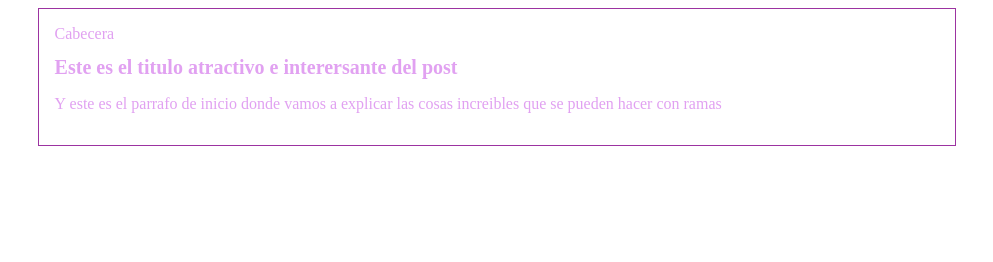
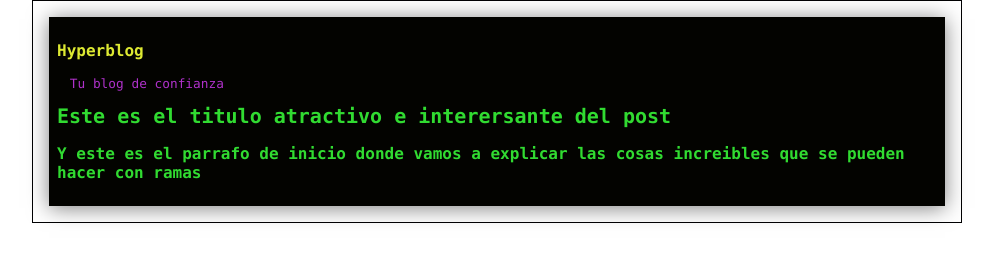
Before and after one commit to Isabel117/hyperblog-super-patata, a plain HTML site: page blogpost.html in a window 1280 px wide. Shown: the whole page, without its empty margins (143-1136 px from the left). Drawn offline with Linux system fonts and the light colour scheme.

Commit message:
finalizamos la cabezera

```diff
--- a/blogpost.html
+++ b/blogpost.html
@@ -6,7 +6,8 @@
        <div id="container">
        <div id="post">
        <div id="cabecera">
-            Cabecera
+            <p id="titulo">Hyperblog</p>
+             <span id="tagline">Tu blog de confianza</span>
 
       <h1>Este es el titulo
        atractivo e interersante
--- a/css/estilos.css
+++ b/css/estilos.css
@@ -1,17 +1,40 @@
 body
 {
-    color: rgb(225, 161, 241);
+    color: black;
     text-align: center;
-    font-family:"Shadows Into Light";
+    font-family:"Consolas";
     font-size: 16px;
+    margin: 0;
+    padding: 0;
+}
+#cabecera
+{
+    background: rgb(3, 3, 0);
+    box-shadow: 0px 2px 20px 0px rgba(0, 0, 0, 0.5);
+    color: rgb(49, 219, 49);
+    font-weight: bold;
+    margin: 0;
+    padding: 0.5em;
+}
+#cabecera #tagline
+{
+    padding: 0 0 0 1em;
+    font-weight: normal;
+    font-size: 0.8em;
+    color:rgb(175, 49, 201)
+}
+#cabecera #titulo
+{
+  color: rgb(221, 233, 50);
 }
 #container
 {
    width: 70%;
    padding: 1em;
    text-align: left;
-   border: 1px solid rgb(156, 51, 161);
+   border: 1px solid rgb(1, 0, 2);
    margin: 0 auto;
+
 }
 
 #container h1
```
